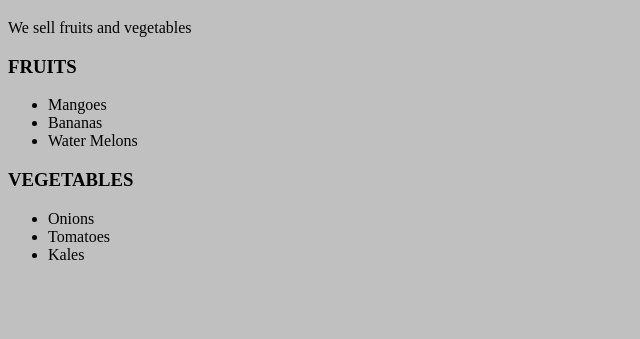
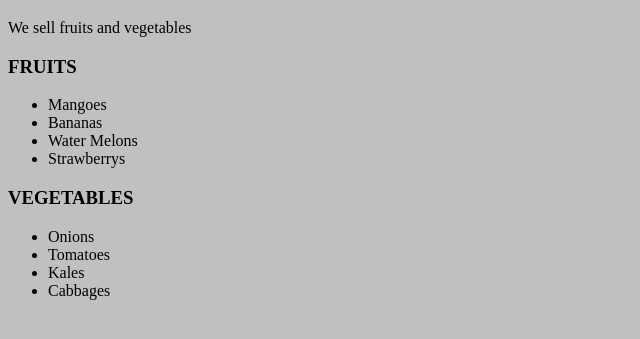
Before and after one commit to Mundurujoana/dom-js-exercise1, a plain HTML site: page index.html in a window 1280 px wide. Shown: the part 61-400 px from the top of the page, without its empty margins (0-640 px from the left). Drawn offline with Linux system fonts and the light colour scheme.

Commit message:
Added one more fruit to the fruit list and vegetable to the vegetables list

```diff
--- a/index.html
+++ b/index.html
@@ -22,7 +22,6 @@
     <li>Kales</li>
     </ul>
 
-
+<script src="index.js"></script>
 </body>
-<script src="index.js"></script>
 </html>
--- a/index.js
+++ b/index.js
@@ -15,16 +15,12 @@ header.style.color="#008000";
 const elem = document.getElementsByTagName("h3")[0].innerHTML = "fruits".toLocaleUpperCase();
 const elem2  = document.getElementsByTagName("h3")[1].innerHTML = "vegetables".toLocaleUpperCase();
 
+// Add one more fruit to the fruits list
+var fruits = document.createElement("li");
+fruits.textContent = "Strawberrys";
+document.getElementById("fruList").appendChild(fruits);
 
-
-// Add one more fruit to the fruits list
-// Add on
-// let fruits = document.createElement("fruList")
-// let list = ["kiwi","mango",];
-// list.push(fruits);
-// console.log(list);
-
-const fruit = document.createElement('li');
-fruit.textContent="berry"
-fruit.innerHTML = "strawberry";
-fruits.appendChild(fruit);
+// Add one more vegetable to the vegetables list
+var vegetables = document.createElement("li");
+vegetables.textContent = "Cabbages";
+document.getElementById("vegList").appendChild(vegetables);
```
